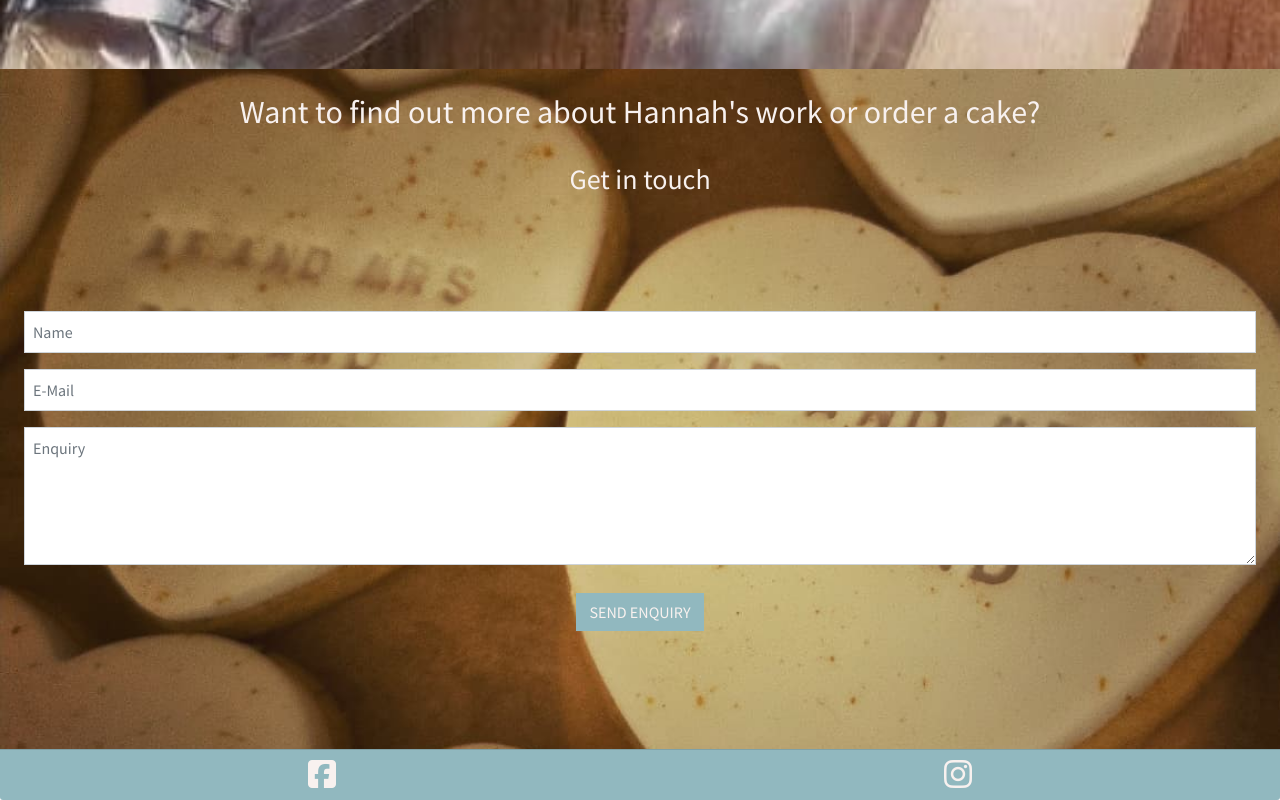
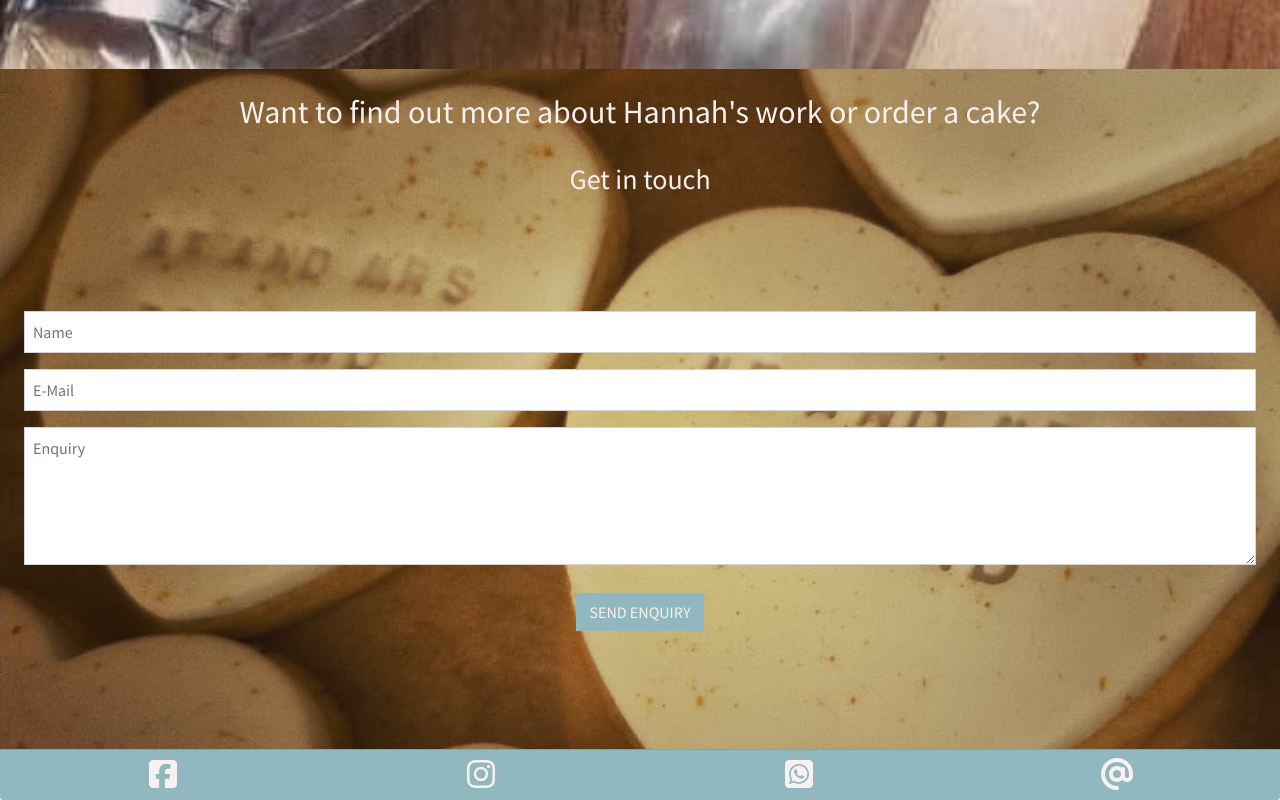
Before and after one commit to benm4ckenzie/ForGoodnessCake, a website: page index.html in a window 1280 px wide. Shown: the part 3727-4527 px from the top of the page. Drawn offline with nearby package versions, Linux system fonts and the light colour scheme.

Commit message:
adds additional contact methods

```diff
--- a/index.html
+++ b/index.html
@@ -207,16 +207,26 @@
 
     <footer class="card-footer container-fluid">
         <div class="row">
-            <div class="col-6 text-center">
+            <div class="col-3 text-center">
                     <a target="_blank" href="https://en-gb.facebook.com/forgoodnesscakebyhannah/">
                         <i class="fa fa-facebook-square fa-2x social-media-logo" aria-hidden="true"></i>
                     </a>
             </div>
-            <div class="col-6 text-center">
-                    <a target="_blank" href="https://www.instagram.com/forgoodnesscakebyhannah/">
-                        <i class="fa fa-instagram fa-2x social-media-logo" aria-hidden="true"></i>
-                    </a>
-                </div>
+            <div class="col-3 text-center">
+                <a target="_blank" href="https://www.instagram.com/forgoodnesscakebyhannah/">
+                    <i class="fa fa-instagram fa-2x social-media-logo" aria-hidden="true"></i>
+                </a>
+            </div>
+            <div class="col-3 text-center">
+                <a target="_blank" href="https://wa.me/447500424717?text=I'm%20interested%20in%20your%20car%20for%20sale">
+                    <i class="fab fa-whatsapp-square fa-2x social-media-logo" aria-hidden="true"></i>
+                </a>
+            </div>
+            <div class="col-3 text-center">
+                <a  action="mailto:b_m@me.com" method="post" enctype=”multipart/form-data”>
+                    <i class="fab fa-at fa-2x social-media-logo" aria-hidden="true"></i>
+                </a>
+            </div>
         </div>
     </footer>
 
```
